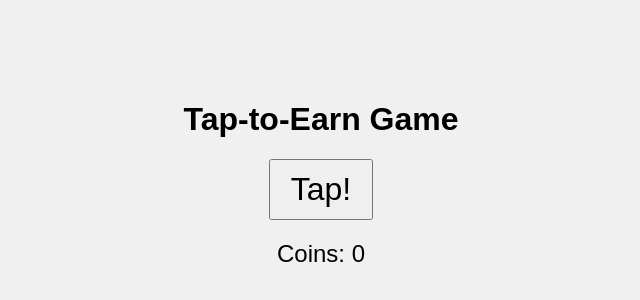
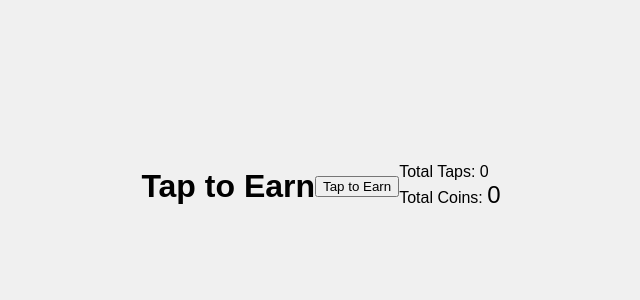
Before and after one commit to tcbcoin/CryptoTreasury, a plain HTML site: page index.html in a window 1280 px wide. Shown: the part 222-522 px from the top of the page, without its empty margins (319-959 px from the left). Drawn offline with Linux system fonts and the light colour scheme.

Commit message:
Update index.html

```diff
--- a/index.html
+++ b/index.html
@@ -3,14 +3,15 @@
 <head>
     <meta charset="UTF-8">
     <meta name="viewport" content="width=device-width, initial-scale=1.0">
-    <title>Tap-to-Earn Game</title>
+    <title>Tap to Earn</title>
     <link rel="stylesheet" href="style.css">
 </head>
 <body>
-    <div id="game">
-        <h1>Tap-to-Earn Game</h1>
-        <button id="tap-button">Tap!</button>
-        <p id="coins">Coins: 0</p>
+    <h1>Tap to Earn</h1>
+    <button class="button" onclick="tap()">Tap to Earn</button>
+    <div class="stats">
+        Total Taps: <span id="taps">0</span> <br>
+        Total Coins: <span id="coins">0</span> <br>
     </div>
     <script src="game.js"></script>
 </body>
```
